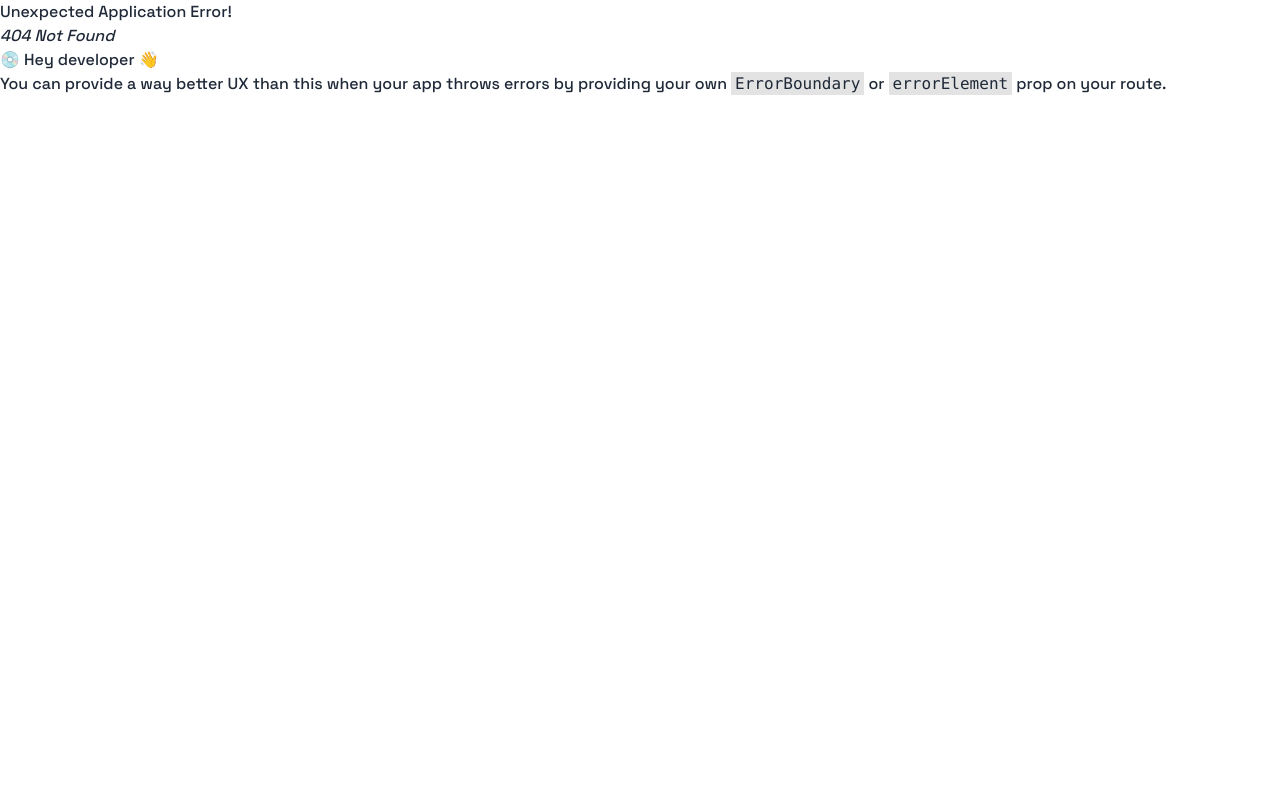
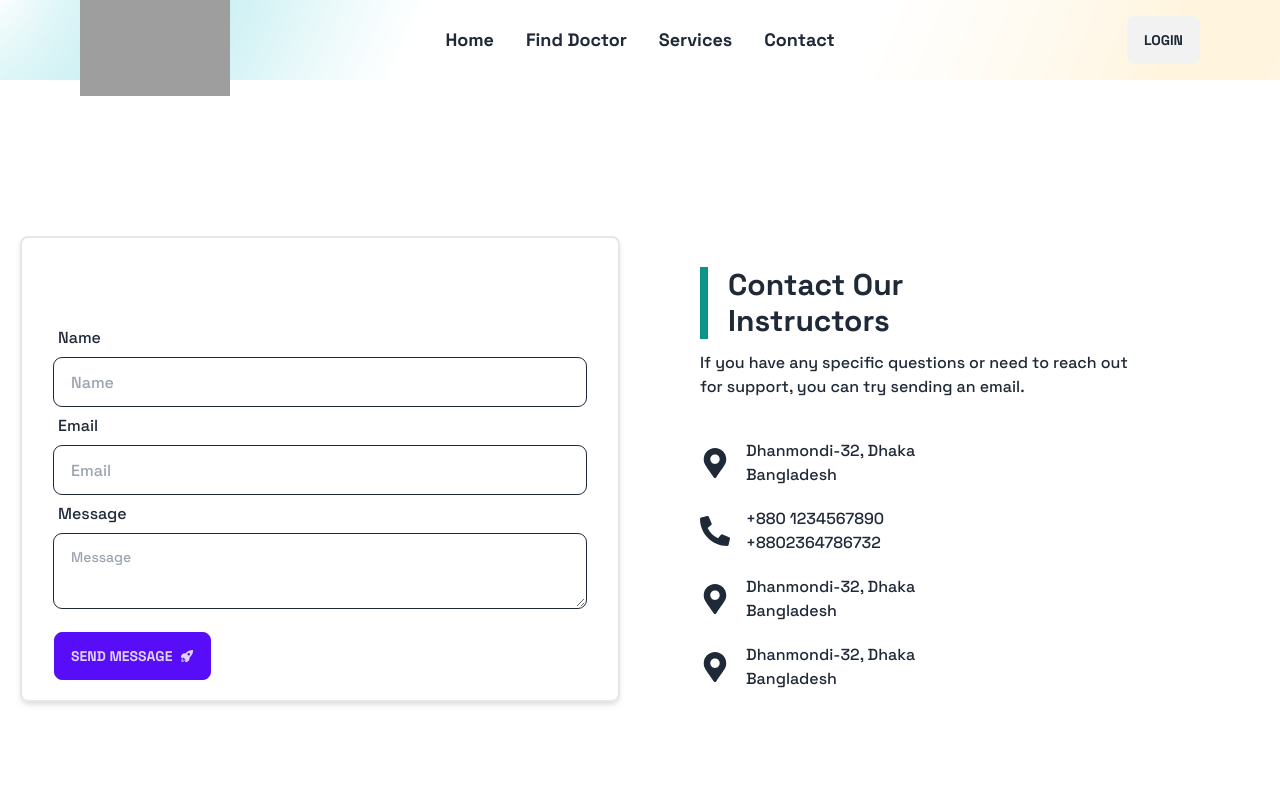
Before and after one commit to bijoymamud/DocZone_client, a React (Vite) app: page /contact in a window 1280 px wide. Before the commit this address had no page. Shown: the top 800 px of the page. Built offline with nearby package versions, Linux system fonts and the light colour scheme; grey boxes are pictures that could not be loaded.

Commit message:
contact us

```diff
--- /dev/null
+++ b/src/Pages/Home/Contact/Contact.jsx
@@ -0,0 +1,108 @@
+import React, { useRef } from 'react';
+import { FaMapMarkerAlt, FaPhoneAlt } from 'react-icons/fa';
+import { HiRocketLaunch } from "react-icons/hi2";
+
+const Contact = () => {
+  const form = useRef();
+  return (
+    <div className="min-h-[50vh]  container mx-auto p-5 py-36">
+
+
+      <div className="md:grid grid-cols-2 gap-10 items-center pt-3 space-y-5">
+        <div className="w-full md:gap-20">
+          <form
+            data-aos="fade-down"
+            data-aos-duration="1000"
+            ref={form}
+            // onSubmit={sendEmail}
+            className="pb-5 border-2 shadow-md  rounded-lg md:pt-20 card-body"
+          >
+            <div className="">
+              <div className="form-control">
+                <label className="label">
+                  <p className="">Name</p>
+                </label>
+                <input
+                  required
+                  name="name"
+                  type="text"
+                  placeholder="Name"
+                  className="outline outline-1 input"
+                />
+              </div>
+              <div className="form-control">
+                <label className="label">
+                  <p className="">Email</p>
+                </label>
+                <input
+                  required
+                  name="email"
+                  type="email"
+                  placeholder="Email"
+                  className="outline outline-1 input"
+                />
+              </div>
+              <div className="form-control">
+                <label className="label">
+                  <p className="">Message</p>
+                </label>
+                <textarea
+                  required
+                  name="message"
+                  className="outline outline-1 textarea"
+                  placeholder="Message"
+                ></textarea>
+              </div>
+              <div className="mt-6">
+                <button className=" btn hover:-translate-y-1 btn-primary">
+                  <span>Send Message</span><HiRocketLaunch></HiRocketLaunch>
+                </button>
+                {/* <p className="z-20 mt-3 ">{msg}</p> */}
+              </div>
+
+            </div>
+          </form>
+        </div>
+        <div className="md:w-3/4 md:ms-10">
+          <div className="mb-10">
+            <h1 className="border-l-8 border-teal-600 text-3xl font-semibold ps-5 mb-3">
+              Contact Our <br /> Instructors
+            </h1>
+            <p>
+              If you have any specific questions or need to reach out for
+              support, you can try sending an email.
+            </p>
+          </div>
+          <div className="space-y-5">
+            <div className="flex items-center gap-4">
+              <FaMapMarkerAlt className="text-3xl" />
+              <p>
+                Dhanmondi-32, Dhaka <br /> Bangladesh
+              </p>
+            </div>
+            <div className="flex items-center gap-4">
+              <FaPhoneAlt className="text-3xl" />
+              <p>
+                +880 1234567890 <br /> +8802364786732
+              </p>
+            </div>
+            <div className="flex items-center gap-4">
+              <FaMapMarkerAlt className="text-3xl" />
+              <p>
+                Dhanmondi-32, Dhaka <br /> Bangladesh
+              </p>
+            </div>
+            <div className="flex items-center gap-4">
+              <FaMapMarkerAlt className="text-3xl" />
+              <p>
+                Dhanmondi-32, Dhaka <br /> Bangladesh
+              </p>
+            </div>
+          </div>
+        </div>
+      </div>
+    </div>
+  );
+};
+
+export default Contact;
--- a/src/Pages/Home/SingleDoc/DocDetails.jsx
+++ b/src/Pages/Home/SingleDoc/DocDetails.jsx
@@ -17,7 +17,7 @@ const DocDetails = () => {
 
       <div className='flex gap-10 mx-auto'>
 
-        <div>
+        <div className='w-full'>
           <div className='flex gap-5 '>
             <div>
               <img className='h-[200px] w-[200px]' src={info.img} alt="" />
@@ -35,8 +35,8 @@ const DocDetails = () => {
           </div>
 
 
-          <div className='md:pt-20 '>
-            <Tabs>
+          <div className='md:pt-32 '>
+            <Tabs  >
               <TabList>
                 <Tab>About</Tab>
                 <Tab>FeedBack</Tab>
@@ -73,9 +73,9 @@ const DocDetails = () => {
                         <ul className='text-gray-500 mb-5 '>
                           <span className='pb-20'>
                             {info?.educationalInfo.map((plot) => (
-                              <li className='flex items-center justify-between gap-10 pb-6' key={plot.id}>
+                              <li className='flex items-end justify-between gap-10 pb-6' key={plot.id}>
                                 {plot.yearCompleted} <br />{plot.degree}
-                                <div className='flex items-center text-pink-500 font-bold' >
+                                <div className='flex items-end text-pink-500 font-bold' >
                                   {plot.institution}
                                 </div>
                               </li>
@@ -100,6 +100,7 @@ const DocDetails = () => {
               <div className='w-full'>
                 <TabPanel>
                   <h2>Feedback content</h2>
+                  <p>Content will run from backend</p>
                 </TabPanel>
               </div>
 
@@ -109,7 +110,7 @@ const DocDetails = () => {
 
         </div >
 
-        <div>
+        <div className='w-2/4'>
           <div className=' p-5 shadow-xl rounded-md'>
             <div className=' flex items-center justify-between gap-20'>
               <h1 className='text-gray-600 font-semibold'>Ticket Price</h1>
--- a/src/Routes/routers.jsx
+++ b/src/Routes/routers.jsx
@@ -2,6 +2,7 @@ import {
   createBrowserRouter
 } from "react-router-dom";
 import Main from "../Layout/Main";
+import Contact from "../Pages/Home/Contact/Contact";
 import Home from "../Pages/Home/Homepage/Home";
 import DocDetails from "../Pages/Home/SingleDoc/DocDetails";
 
@@ -15,6 +16,10 @@ export const router = createBrowserRouter([
         path: '/',
         element: <Home />
       },
+      {
+        path: '/contact',
+        element: <Contact />
+      },
 
       {
         path: "/singleDoc/:id",
--- a/src/Shared/Navbar/Navbar.jsx
+++ b/src/Shared/Navbar/Navbar.jsx
@@ -21,14 +21,14 @@ const Navbar = () => {
     </li>
 
     <li tabIndex={0}>
-      <Link className='font-bold text-lg' to="/alltoys">Contact</Link>
+      <Link className='font-bold text-lg' to="/contact">Contact</Link>
     </li>
 
 
 
   </>
   return (
-    <div className="navbar  h-24 navbar2 sticky__header md:px-20 ">
+    <div className="navbar  h-24 navbar2 sticky__header md:px-20  ">
       <div className="navbar-start">
         <div className="dropdown">
           <label tabIndex={0} className="btn btn-ghost lg:hidden">
```
